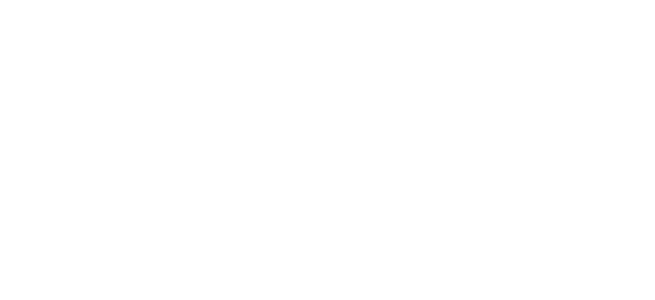
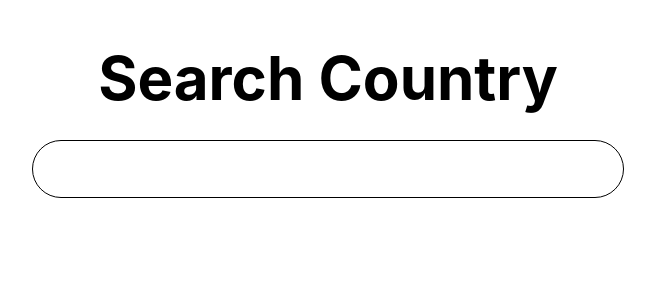
Before and after one commit to CCode02/countries-info, a React (Vite) app: page / in a window 1280 px wide. Shown: the top 300 px of the page, without its empty margins (312-967 px from the left). Built offline with nearby package versions, Linux system fonts and the light colour scheme.

Commit message:
Creación de el titulo y el input de la pagina inicial

```diff
--- a/src/App.jsx
+++ b/src/App.jsx
@@ -1,8 +1,12 @@
 function App() {
 
   return (
-    <>
-    </>
+    <div className="flex flex-col w-full h-screen p-12 items-center box-border">
+    <h1 className="text-6xl font-bold">
+      Search Country
+      </h1>
+    <input type="text" className="border py-2 px-4 text-4xl rounded-4xl mt-8" />
+    </div>
   )
 }
 
```
